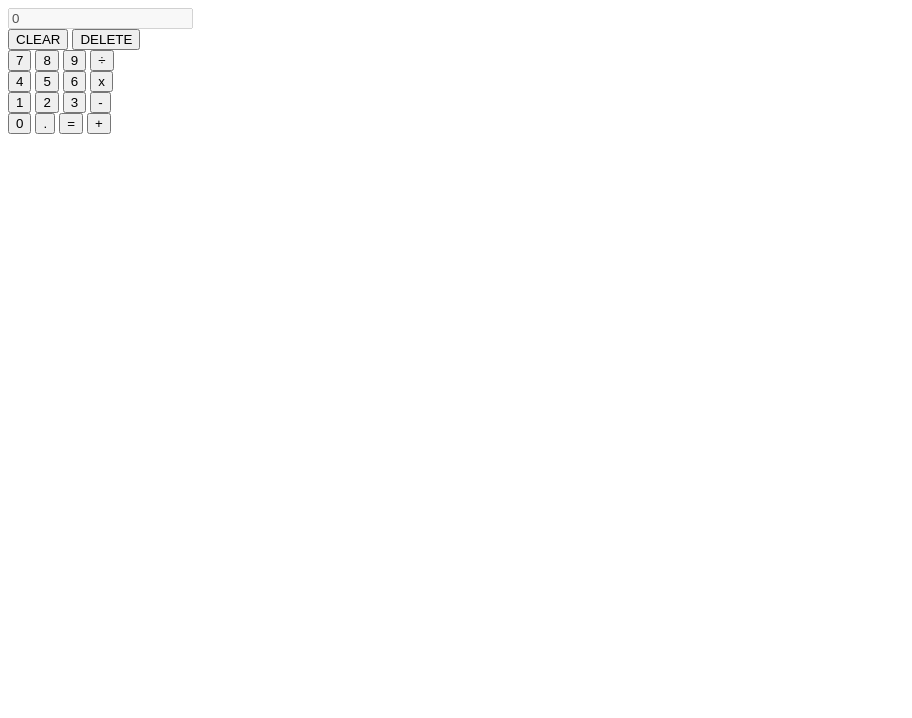
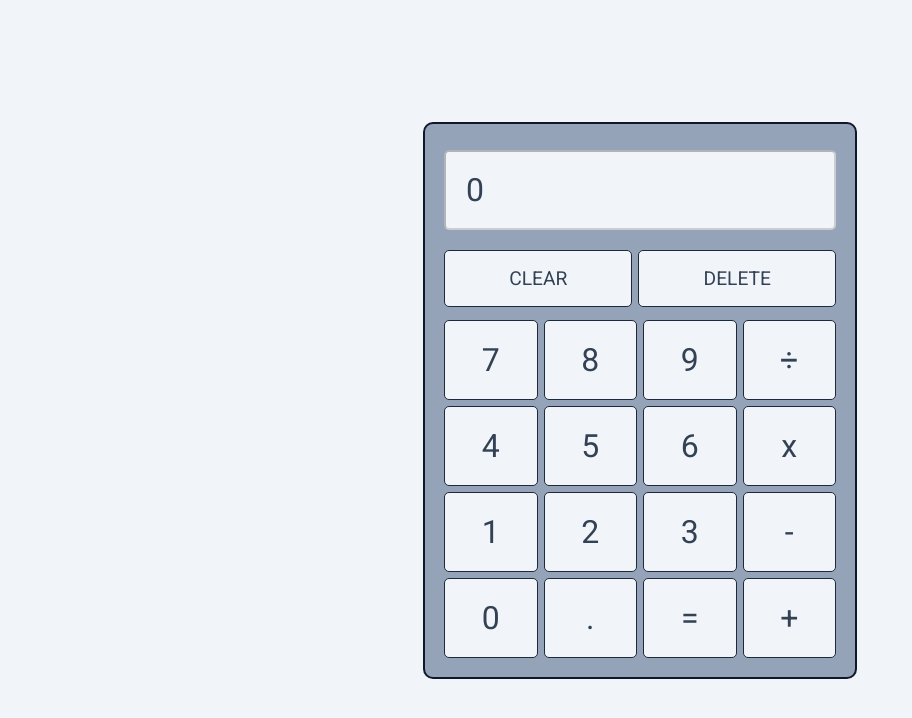
Before and after one commit to timsmith96/calculator, a plain HTML site: page index.html in a window 1280 px wide. Shown: the whole page, without its empty margins (0-912 px from the left). Drawn offline with Linux system fonts and the light colour scheme.

Commit message:
all working apart from delete button

```diff
--- a/app.js
+++ b/app.js
@@ -1,6 +1,6 @@
 const add = (x, y) => Math.round(100 * (x + y)) / 100;
 const subtract = (x, y) => Math.round(100 * (x - y)) / 100;
-const multiply = (x, y) => Math.round(100 * (x * y)) / 100;
+const multiply = (x = 1, y) => Math.round(100 * (x * y)) / 100;
 const divide = (x, y) => {
   return y === 0 ? 'PROBLEMO!' : Math.round(100 * (x / y)) / 100;
 };
@@ -28,15 +28,21 @@ let lastPressed = '';
 
 const calculateResult = (arr) => {
   let result;
+  let num1;
+  let num2;
   let operation = arr.find((value) =>
     /(add|divide|multiply|subtract)/g.test(value)
   );
   if (operation == undefined) {
     result = Number(arr.slice(0).join(''));
   } else {
-    let num1 = Number(arr.slice(0, arr.indexOf(operation)).join(''));
-    let num2 = Number(arr.slice(arr.indexOf(operation) + 1).join(''));
-    result = obj[operation](num1, num2);
+    if (!(arr.indexOf(operation) === arr.length - 1)) {
+      num1 = Number(arr.slice(0, arr.indexOf(operation)).join(''));
+      num2 = Number(arr.slice(arr.indexOf(operation) + 1).join(''));
+      result = obj[operation](num1, num2);
+    } else {
+      result = arr[0];
+    }
   }
   updateDisplay([result]);
   masterArr = [result];
@@ -44,13 +50,20 @@ const calculateResult = (arr) => {
 };
 
 const updateDisplay = (arrayOfNum) => {
+  arrayOfNum = arrayOfNum.map((x) => {
+    if (x === 'multiply') return ' x ';
+    if (x === 'add') return ' + ';
+    if (x === 'divide') return ' ÷ ';
+    if (x === 'subtract') return ' - ';
+    return x;
+  });
   display.value = arrayOfNum.join('');
 };
 
 const clear = () => {
-  updateDisplay([0]);
   masterArr = [];
   currentNum = [];
+  updateDisplay([0]);
   decimalBtn.disabled = false;
 };
 
@@ -68,7 +81,7 @@ numberBtns.forEach((btn) => {
     let numClicked = btn.dataset.num;
     masterArr.push(numClicked);
     currentNum.push(numClicked);
-    updateDisplay(currentNum);
+    updateDisplay(masterArr);
     lastPressed = 1;
   });
 });
@@ -80,6 +93,7 @@ operators.forEach((operator) => {
     let clickedOperator = operator.dataset.type;
     masterArr.push(clickedOperator);
     lastPressed = 1;
+    updateDisplay(masterArr);
   });
 });
 
--- a/index.html
+++ b/index.html
@@ -5,39 +5,49 @@
     <meta http-equiv="X-UA-Compatible" content="IE=edge" />
     <meta name="viewport" content="width=device-width, initial-scale=1.0" />
     <link rel="stylesheet" href="style.css" />
+    <link rel="preconnect" href="https://fonts.googleapis.com" />
+    <link rel="preconnect" href="https://fonts.gstatic.com" crossorigin />
+    <link
+      href="https://fonts.googleapis.com/css2?family=Roboto:wght@400;700&display=swap"
+      rel="stylesheet"
+    />
     <title>Calculator</title>
   </head>
   <body>
     <main>
       <div class="container">
-        <input type="text" class="calc-display" value="0" disabled="true" />
-        <div class="top controls">
+        <div class="row">
+          <input type="text" class="calc-display" value="0" disabled="true" />
+        </div>
+        <div class="row">
           <button class="clear-btn">CLEAR</button>
-          <button>DELETE</button>
+          <button class="delete-btn">DELETE</button>
         </div>
-        <div class="row-1">
-          <button class="num-btn" data-num="7">7</button>
-          <button class="num-btn" data-num="8">8</button>
-          <button class="num-btn" data-num="9">9</button>
-          <button class="btn operator" data-type="divide">÷</button>
-        </div>
-        <div class="row-2">
-          <button class="num-btn" data-num="4">4</button>
-          <button class="num-btn" data-num="5">5</button>
-          <button class="num-btn" data-num="6">6</button>
-          <button class="btn operator" data-type="multiply">x</button>
-        </div>
-        <div class="row-3">
-          <button class="num-btn" data-num="1">1</button>
-          <button class="num-btn" data-num="2">2</button>
-          <button class="num-btn" data-num="3">3</button>
-          <button class="btn operator" data-type="subtract">-</button>
-        </div>
-        <div class="row-4">
-          <button class="num-btn" data-num="0">0</button>
-          <button class="num-btn decimal-btn" data-num=".">.</button>
-          <button class="equal-btn" data-type="equals">=</button>
-          <button class="btn operator" data-type="add">+</button>
+        <div class="btns">
+          <div class="row-1 row">
+            <button class="num-btn btn" data-num="7">7</button>
+            <button class="num-btn btn" data-num="8">8</button>
+            <button class="num-btn btn" data-num="9">9</button>
+            <button class="btn operator btn" data-type="divide">÷</button>
+          </div>
+          <div class="row-2 row">
+            <button class="num-btn btn" data-num="4">4</button>
+            <button class="num-btn btn" data-num="5">5</button>
+            <button class="num-btn btn" data-num="6">6</button>
+            <button class="btn operator btn" data-type="multiply">x</button>
+          </div>
+          <div class="row-3 row">
+            <button class="num-btn btn" data-num="1">1</button>
+            <button class="num-btn btn" data-num="2">2</button>
+            <button class="num-btn btn" data-num="3">3</button>
+            <button class="btn operator btn" data-type="subtract">-</button>
+          </div>
+          <div class="row-4 row">
+            <button class="num-btn btn" data-num="0">0</button>
+            <button class="num-btn decimal-btn btn" data-num=".">.</button>
+            <button class="equal-btn btn" data-type="equals">=</button>
+            <button class="btn operator btn" data-type="add">+</button>
+          </div>
         </div>
       </div>
     </main>
--- a/style.css
+++ b/style.css
@@ -0,0 +1,80 @@
+* {
+  box-sizing: border-box;
+  margin: 0;
+  padding: 0;
+  font-family: 'Roboto', sans-serif;
+}
+
+main {
+  display: flex;
+  justify-content: center;
+  align-items: center;
+  height: 100vh;
+  background: #f1f5f9;
+}
+
+.container {
+  background-color: #94a3b8;
+  border-radius: 10px;
+  padding: 1rem;
+  border: 2px solid #0f172a;
+}
+
+.calc-display {
+  height: 10vh;
+}
+
+.row {
+  display: flex;
+  justify-content: center;
+}
+
+.btn {
+  height: 80px;
+  width: 80px;
+  margin: 3px;
+  border-radius: 5px;
+  background-color: #f1f5f9;
+  font-size: 2rem;
+  border: 1px solid #1e293b;
+  flex-grow: 1;
+  color: #334155;
+}
+
+.btn:hover {
+  background-color: #cbd5e1;
+  cursor: pointer;
+}
+
+.clear-btn,
+.delete-btn {
+  padding: 1rem;
+  margin: 10px 3px;
+  border-radius: 5px;
+  border: 1px solid #1e293b;
+  background-color: #f1f5f9;
+  font-size: 1.2rem;
+  flex-grow: 1;
+  color: #334155;
+}
+
+.clear-btn:hover,
+.delete-btn:hover {
+  background-color: #cbd5e1;
+  cursor: pointer;
+}
+
+/* .display {
+  margin: 10px 3px;
+  border-radius: 5px;
+  background-color: #f1f5f9;
+} */
+
+.calc-display {
+  background-color: #f1f5f9;
+  border-radius: 5px;
+  margin: 10px 3px;
+  font-size: 2rem;
+  padding-left: 20px;
+  color: #334155;
+}
```
